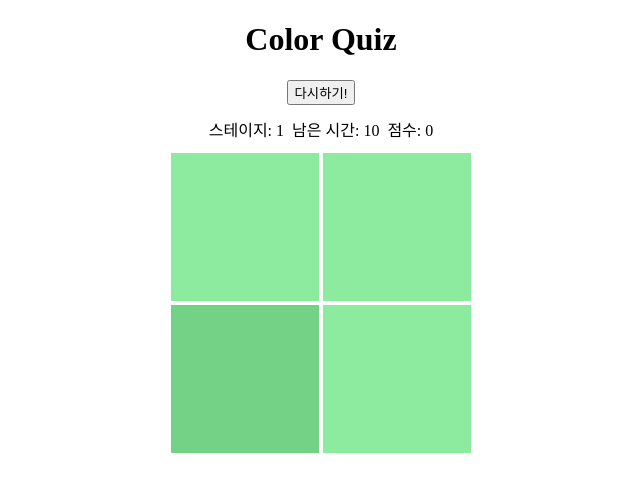
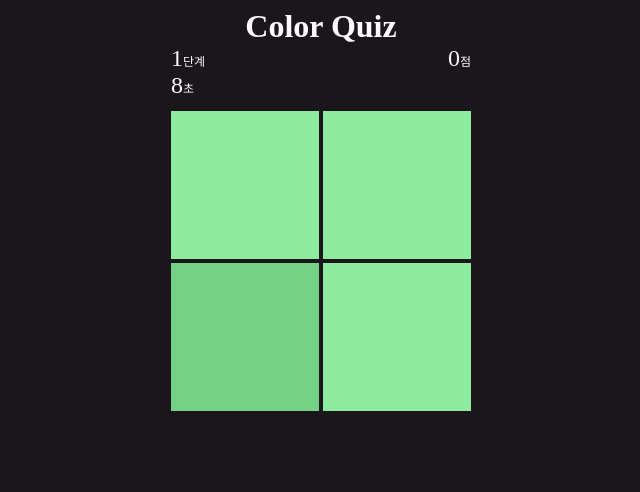
Before and after one commit to lazy-sky/color-quiz, a React (Create React App) app: page / in a window 1280 px wide. Shown: the top 492 px of the page, without its empty margins (319-959 px from the left). Built offline with nearby package versions, Linux system fonts and the light colour scheme; the HTML template or start-up script is replaced by a standard one.

Commit message:
design: Styling overall

```diff
--- a/public/index.html
+++ b/public/index.html
@@ -5,6 +5,7 @@
     <link rel="icon" href="%PUBLIC_URL%/favicon.ico" />
     <meta name="viewport" content="width=device-width, initial-scale=1" />
     <meta name="theme-color" content="#000000" />
+    <!-- TODO: og가 적용이 안되는 듯하다. -->
     <meta
       name="description"
       content="Web site created using create-react-app"
@@ -31,6 +32,11 @@
       Learn how to configure a non-root public URL by running `npm run build`.
     -->
     <title>React App</title>
+    <style>
+      body {
+        margin: 0;
+      }
+    </style>
   </head>
   <body>
     <noscript>You need to enable JavaScript to run this app.</noscript>
--- a/src/App.tsx
+++ b/src/App.tsx
@@ -9,9 +9,15 @@ function App() {
   const [score, setScore] = useState(0);
 
   return (
-    <>
+    <div style={{
+      color: '#FDF7FF',
+      backgroundColor: '#19171B',
+      padding: '8px',
+      height: '100vh',
+    }}>
       <h1 style={{
-        textAlign: 'center'
+        textAlign: 'center',
+        margin: 0
       }}>
         Color Quiz
       </h1>
@@ -31,7 +37,7 @@ function App() {
         score={score}
         setScore={setScore}
       />
-    </>
+    </div>
   );
 }
 
--- a/src/components/ScoreBoard.tsx
+++ b/src/components/ScoreBoard.tsx
@@ -16,16 +16,20 @@ interface ScoreBoardProps {
 
 const MySwal = withReactContent(Swal);
 
-const RestartButton = styled.button`
-  display: block;
-  margin: 0 auto 12px;
-`;
-
 const Information = styled.div`
   display: flex;
-  justify-content: center;
-  gap: 8px;
+  justify-content: space-between;
+  width: 300px;
+  margin: 0 auto;
+  gap: 12px;
   margin-bottom: 12px;
+
+  #stage, #score, #time {
+    font-size: 12px;
+    span {
+      font-size: 24px;
+    }
+  }
 `;
 
 function ScoreBoard({
@@ -51,7 +55,10 @@ function ScoreBoard({
     if (remainingTime <= 0) {
       MySwal.fire({
         title: <p>GAME OVER!</p>,
-        text: `스테이지: ${stage} 점수: ${score}`,
+        html: `
+          <div>${stage}단계</div>
+          <div>${score}점</div>
+        `,
         confirmButtonText: '재도전!',
       })
       .then(() => {
@@ -65,21 +72,20 @@ function ScoreBoard({
     }
   });
 
-  const handleClickStart = () => {
-    setScore(0);
-    setStage(1);
-    setRemainingTime(15);
-  }
-
   return (
     <>
-      <RestartButton onClick={handleClickStart}>
-        다시하기!
-      </RestartButton>
       <Information>
-          <div>스테이지: {stage}</div>
-          <div>남은 시간: {remainingTime}</div>
-          <div>점수: {score}</div>
+        <div>
+          <div id='stage'>
+            <span>{stage}</span>단계
+          </div>
+          <div id='time'>
+            <span>{remainingTime}</span>초
+          </div>
+        </div>
+        <div id='score'>
+          <span>{score}</span>점
+        </div>
       </Information>
     </>
   );
```
